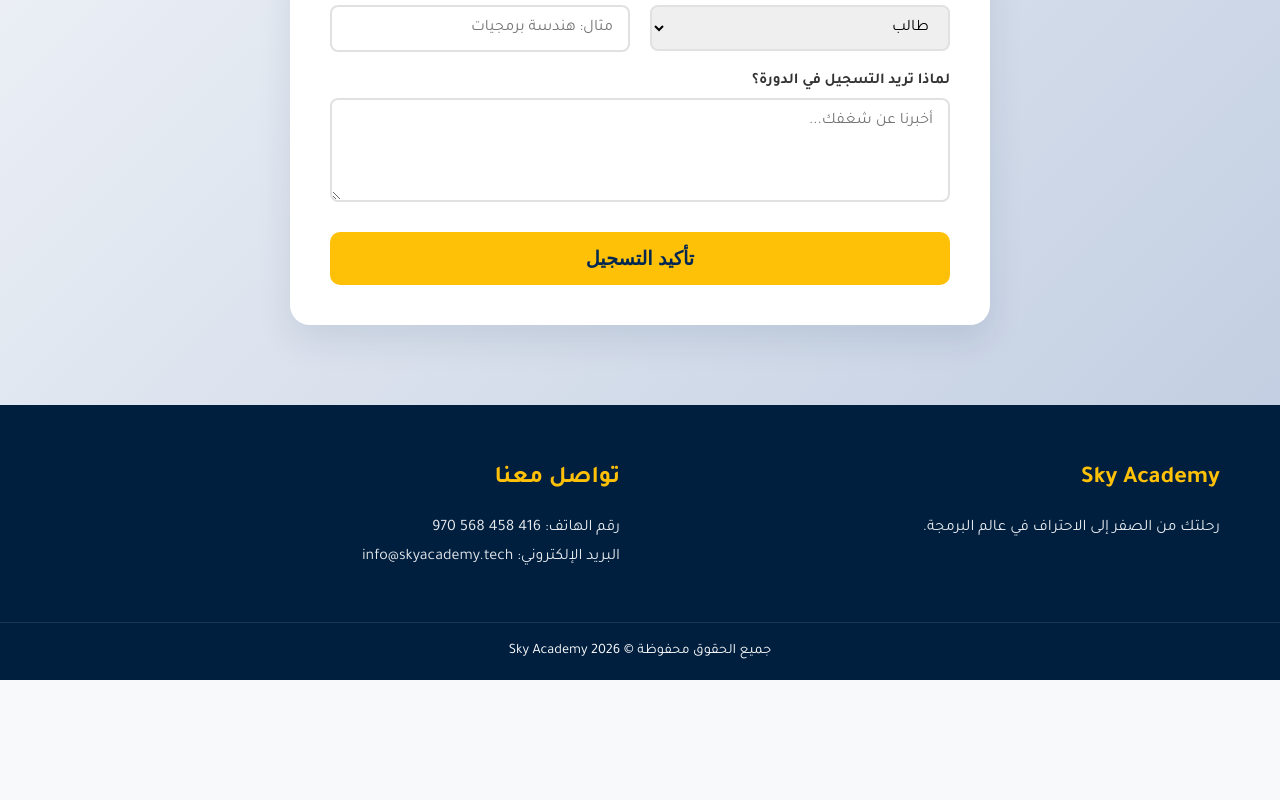
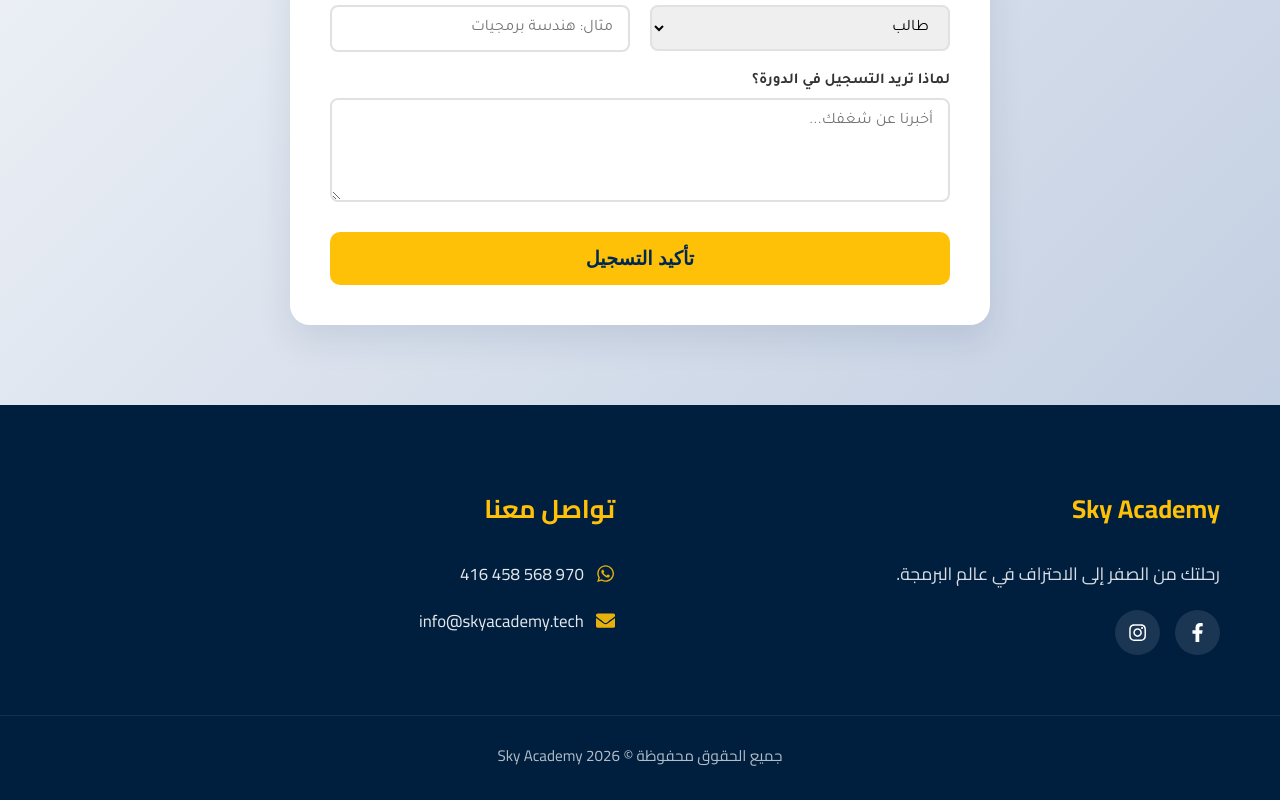
Before and after one commit to linajihad/linajihad.github.io, a React (Vite) app: page /register in a window 1280 px wide. Shown: the part 529-1329 px from the top of the page. Before the commit the page ends 1209 px from the top, so only its background shows below. Built offline with nearby package versions, Linux system fonts and the light colour scheme; the HTML template or start-up script is replaced by a standard one.

Commit message:
Adding Social Media to Footer

```diff
--- a/package.json
+++ b/package.json
@@ -15,6 +15,7 @@
   "dependencies": {
     "react": "^19.2.4",
     "react-dom": "^19.2.4",
+    "react-icons": "^5.6.0",
     "react-router-dom": "^7.13.1"
   },
   "devDependencies": {
--- a/src/components/Footer/Footer.css
+++ b/src/components/Footer/Footer.css
@@ -1,8 +1,9 @@
 .footer {
-  background-color: #001f3f; /* أزرق غامق جداً */
+  background-color: #001f3f; /* أزرق كحلي غامق متناسق مع اللوجو */
   color: white;
-  padding: 60px 0 20px;
-  font-family: 'Tajawal', sans-serif;
+  padding: 80px 0 30px;
+  font-family: 'Cairo', sans-serif; /* توحيد الخط مع الهيرو */
+  direction: rtl;
 }
 
 .footer-container {
@@ -10,31 +11,89 @@
   margin: 0 auto;
   padding: 0 20px;
   display: flex;
-  justify-content: space-between;
+  justify-content: space-around;
   flex-wrap: wrap;
-  gap: 40px;
+  gap: 50px;
 }
 
 .footer-section {
   flex: 1;
-  min-width: 250px;
+  min-width: 280px;
 }
 
 .footer-section h3 {
-  color: #ffc107;
-  margin-bottom: 20px;
-  font-size: 1.5rem;
+  color: #ffc107; /* اللون الأصفر الذهبي */
+  margin-bottom: 25px;
+  font-size: 1.6rem;
+  font-weight: 700;
 }
 
-.footer-section p, .footer-section div {
+.footer-section p {
   line-height: 1.8;
+  opacity: 0.85;
+  font-size: 1.1rem;
+  margin-bottom: 20px;
+}
+
+/* أيقونات التواصل الاجتماعي */
+.social-links {
+  display: flex;
+  gap: 15px;
+}
+
+.social-links a {
+  color: white;
+  background-color: rgba(255, 255, 255, 0.1);
+  width: 45px;
+  height: 45px;
+  display: flex;
+  align-items: center;
+  justify-content: center;
+  border-radius: 50%;
+  font-size: 1.2rem;
+  transition: all 0.3s ease;
+}
+
+.social-links a:hover {
+  background-color: #ffc107;
+  color: #001f3f;
+  transform: translateY(-5px);
+}
+
+/* بنود التواصل */
+.contact-item {
+  display: flex;
+  align-items: center;
+  gap: 12px;
+  margin-bottom: 15px;
+  font-size: 1.05rem;
   opacity: 0.9;
 }
 
+.contact-item .icon {
+  color: #ffc107;
+  font-size: 1.2rem;
+}
+
+/* الخط السفلي */
 .footer-bottom {
   text-align: center;
-  margin-top: 50px;
-  padding-top: 20px;
+  margin-top: 60px;
+  padding-top: 25px;
   border-top: 1px solid rgba(255, 255, 255, 0.1);
-  font-size: 0.9rem;
+  font-size: 0.95rem;
+  opacity: 0.7;
 }
+
+@media (max-width: 768px) {
+  .footer-container {
+    flex-direction: column;
+    text-align: center;
+  }
+  .social-links {
+    justify-content: center;
+  }
+  .contact-item {
+    justify-content: center;
+  }
+}
--- a/src/components/Footer/Footer.jsx
+++ b/src/components/Footer/Footer.jsx
@@ -1,24 +1,42 @@
 import React from 'react';
+import { FaInstagram, FaFacebookF, FaWhatsapp, FaEnvelope } from 'react-icons/fa';
 import './Footer.css';
 
 const Footer = () => {
   return (
     <footer className="footer">
       <div className="footer-container">
+        {/* عن الأكاديمية */}
         <div className="footer-section">
           <h3>Sky Academy</h3>
           <p>رحلتك من الصفر إلى الاحتراف في عالم البرمجة.</p>
+          <div className="social-links">
+            <a href="https://www.facebook.com/skyacademyps/" target="_blank" rel="noreferrer" aria-label="Facebook">
+              <FaFacebookF />
+            </a>
+            <a href="https://www.instagram.com/skyacademy.ps/" target="_blank" rel="noreferrer" aria-label="Instagram">
+              <FaInstagram />
+            </a>
+          </div>
         </div>
+
+        {/* تواصل معنا */}
         <div className="footer-section">
           <h3>تواصل معنا</h3>
-          <div>رقم الهاتف:  416 458 568 970</div>
-          <div>البريد الإلكتروني: info@skyacademy.tech</div>
+          <div className="contact-item">
+             <FaWhatsapp className="icon" /> <span>970 568 458 416</span>
+          </div>
+          <div className="contact-item">
+             <FaEnvelope className="icon" /> <span>info@skyacademy.tech</span>
+          </div>
         </div>
       </div>
+
       <div className="footer-bottom">
-        جميع الحقوق محفوظة © Sky Academy 2026
+        <p>جميع الحقوق محفوظة © Sky Academy 2026</p>
       </div>
     </footer>
   );
 };
+
 export default Footer;
--- a/src/components/Register/Register.jsx
+++ b/src/components/Register/Register.jsx
@@ -76,7 +76,7 @@ const Register = () => {
               </div>
               <div className="form-group">
                 <label>رقم التواصل (WhatsApp)</label>
-                <input type="tel" name="phone" required value={formData.phone} onChange={handleChange} placeholder="05XXXXXXXX" />
+                <input type="tel" name="phone" required value={formData.phone} onChange={handleChange} placeholder="0XXXXXXXXX" />
               </div>
             </div>
 
```
Also changed, not shown: 1 other file (tests, documents, lock files or other folders).
